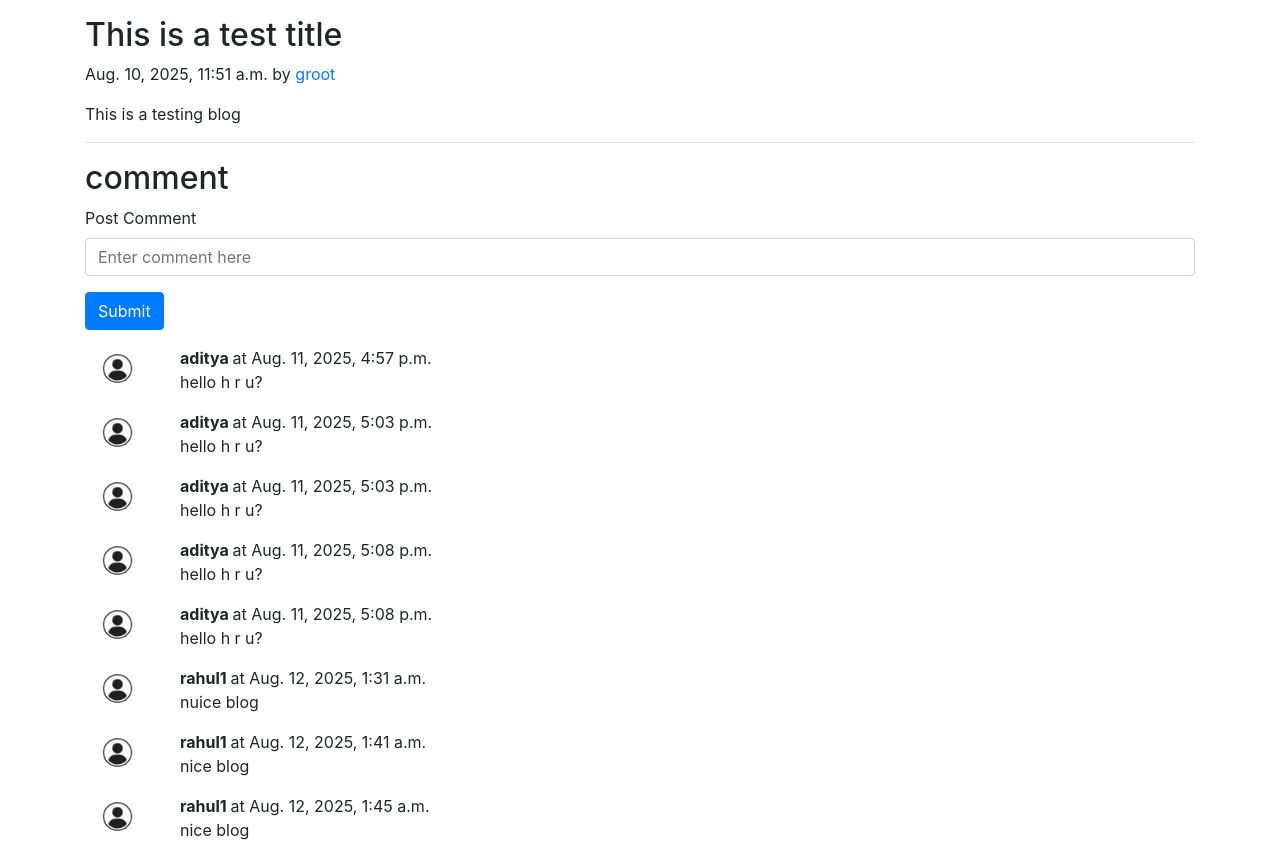
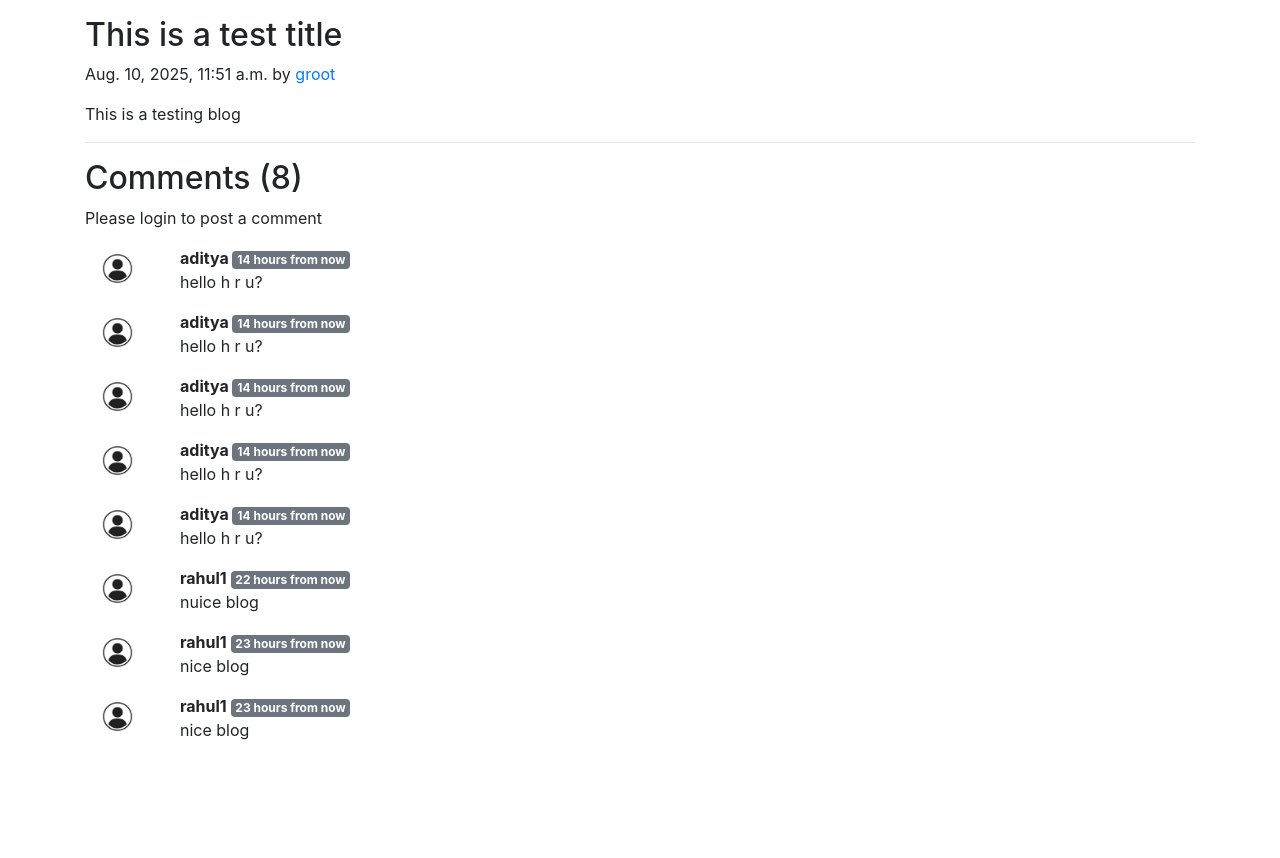
Before and after one commit to adityakumar-09/Blog-Page, a Django app: template templates/blog/blogPost.html in a window 1280 px wide. Shown: the part 56-914 px from the top of the page. After the commit the page ends 796 px from the top, so only its background shows below. Run offline with Django 5.2, Linux system fonts and the light colour scheme; the template is opened without the code that fills it: values that come from a table or form of the project are taken from there, others are empty; data comes from the database, SQL or seed files in the repository; both versions use the stored data as it was after the commit; parts of the project's set-up code (start-up, migrations or seed data) failed here and were passed over; some libraries are stand-ins or nearby versions.

Commit message:
added comment authentication

```diff
--- a/icoder/settings.py
+++ b/icoder/settings.py
@@ -41,6 +41,7 @@ INSTALLED_APPS = [
     'django.contrib.staticfiles',
     'home.apps.HomeConfig',
     'blog.apps.BlogConfig',
+    'django.contrib.humanize',
 ]
 
 MIDDLEWARE = [
--- a/templates/blog/blogPost.html
+++ b/templates/blog/blogPost.html
@@ -1,7 +1,7 @@
 {% extends 'base.html' %}
 
 {% block title %} Blogpost{% endblock title %}
-
+{% load humanize %}
 {% block body %}
 <div class="container my-3">
   <div class="blog-post">
@@ -13,8 +13,11 @@
   </div>
 </div>
 <div class="container">
-  <h2>comment</h2>
-  <form action="/blog/postComment" method="post">{% csrf_token %}
+  <h2>Comments ({{ comments|length }})</h2>
+  <div class="my-2">
+    {% if user.is_authenticated %}
+    <form action="/blog/postComment" method="post">
+      {% csrf_token %}
       <div class="form-group">
         <label for="exampleInputEmail1">Post Comment </label>
         <input type="text" class="form-control" name="comment" placeholder="Enter comment here">
@@ -22,15 +25,20 @@
       <input type="hidden" name="postSno" value="{{post.sno}}">
       <button type="submit" class="btn btn-primary">Submit</button>
     </form>
+    {% else %}
+    Please login to post a comment
+    {% endif %}
+  </div>
   {% for comment in comments %}
   <div class="row my-3">
     <div class="col-md-1  ">
-        <img class="rounded mx-auto d-block w-100 p-2" src="/static/img/user.png"  alt="user">
+      <img class="rounded mx-auto d-block w-100 p-2" src="/static/img/user.png" alt="user">
     </div>
     <div class="col-md-11 ">
-        <b> {{comment.user.username}} </b> at {{comment.timestamp}}
-        <div>   {{comment.comment}} </div>
+      <b> {{comment.user.username}} </b> <span class="badge badge-secondary"> {{comment.timestamp| naturaltime}} </span>
+      <div> {{comment.comment}} </div>
     </div>
   </div>
   {% endfor %}
+</div>
   {% endblock %}
```
Also changed, not shown: db.sqlite3. Lines whose indentation alone changed are shown as unchanged.
